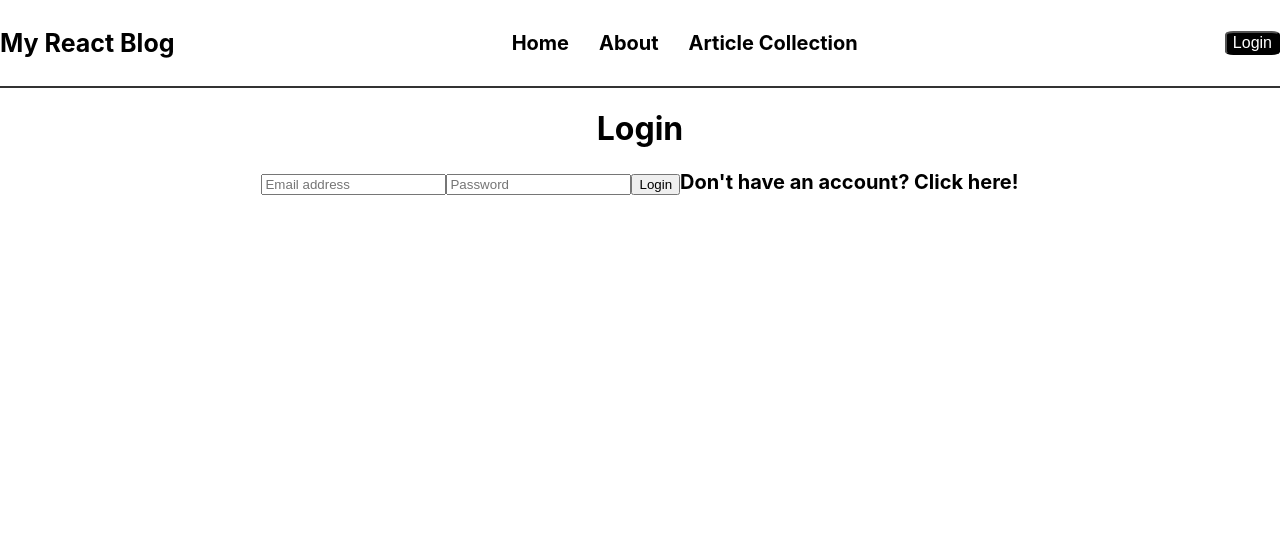
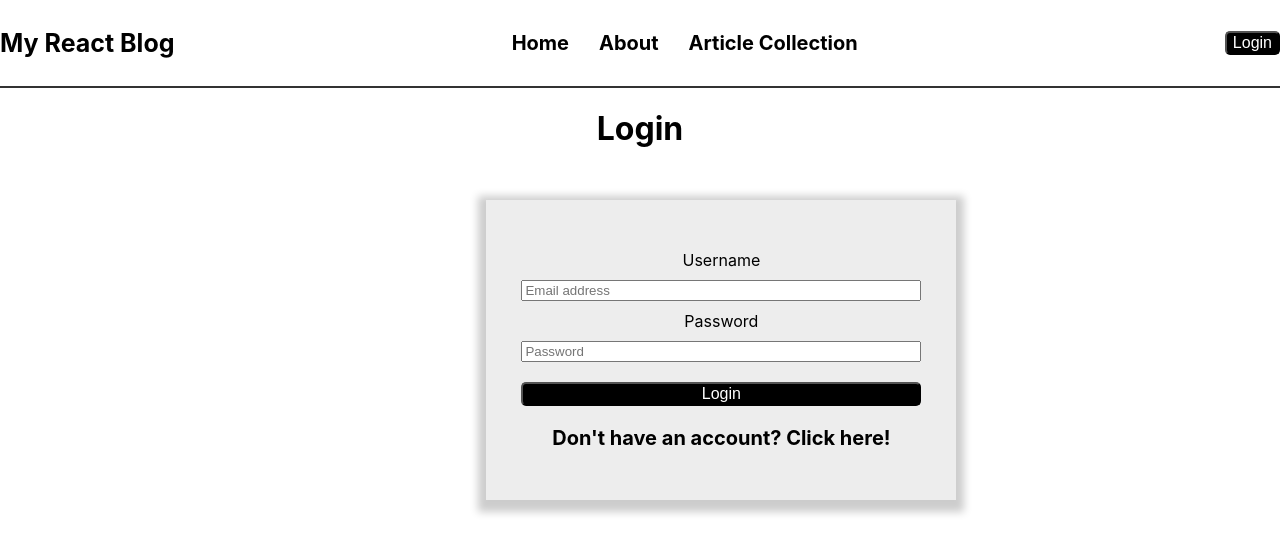
Before and after one commit to tonytran97/react-blog, a React (Create React App) app in the folder client/: page /login in a window 1280 px wide. Shown: the top 554 px of the page. Built offline with nearby package versions, Linux system fonts and the light colour scheme; no server answers.

Commit message:
login card styling

```diff
--- a/client/src/App.css
+++ b/client/src/App.css
@@ -42,3 +42,23 @@ a, a:visited {
   font-weight: bold;
   font-size: 20px;
 }
+
+.card {
+  box-shadow: 0 4px 8px 8px rgba(0,0,0,0.2);
+  height: 200px;
+  width: 400px;
+  display: flex;
+  flex-direction: column;
+  position: absolute;
+  justify-content: space-between;
+  top: 25%;
+  left: 38%;
+  padding: 50px 35px;
+  background-color: rgba(237,237,237,255);
+}
+
+.loginBtn {
+  width: 100%;
+  border-radius: 5px;
+  margin: 10px 0px;
+}
--- a/client/src/pages/Login.js
+++ b/client/src/pages/Login.js
@@ -23,17 +23,23 @@ const Login = () => {
         <>
         <h1>Login</h1>
         {error && <p>{error}</p>}
+        <div className="card">
+        <label>Username</label>
         <input
          placeholder='Email address'
          value={email}
          onChange={e => setEmail(e.target.value)} />
+        <label>Password</label>
         <input
         type="password"
         placeholder='Password'
         value={password}
         onChange={e => setPassword(e.target.value)} />
-        <button onClick={signIn}>Login</button>
+
+        <button className="loginBtn" onClick={signIn}>Login</button>
+
         <Link to="/create-account">Don't have an account? Click here!</Link>
+        </div>
         </>
     );
 }
```
